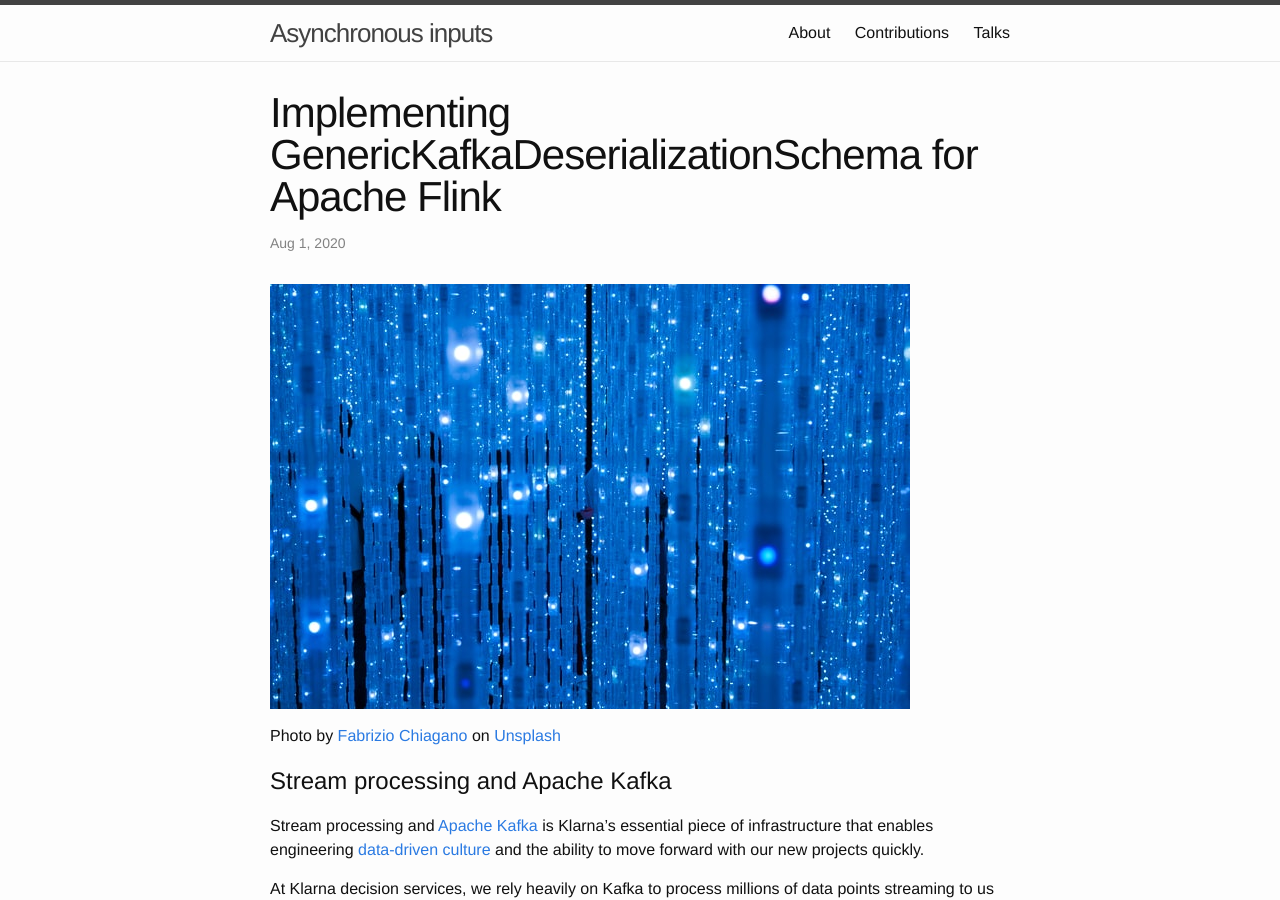
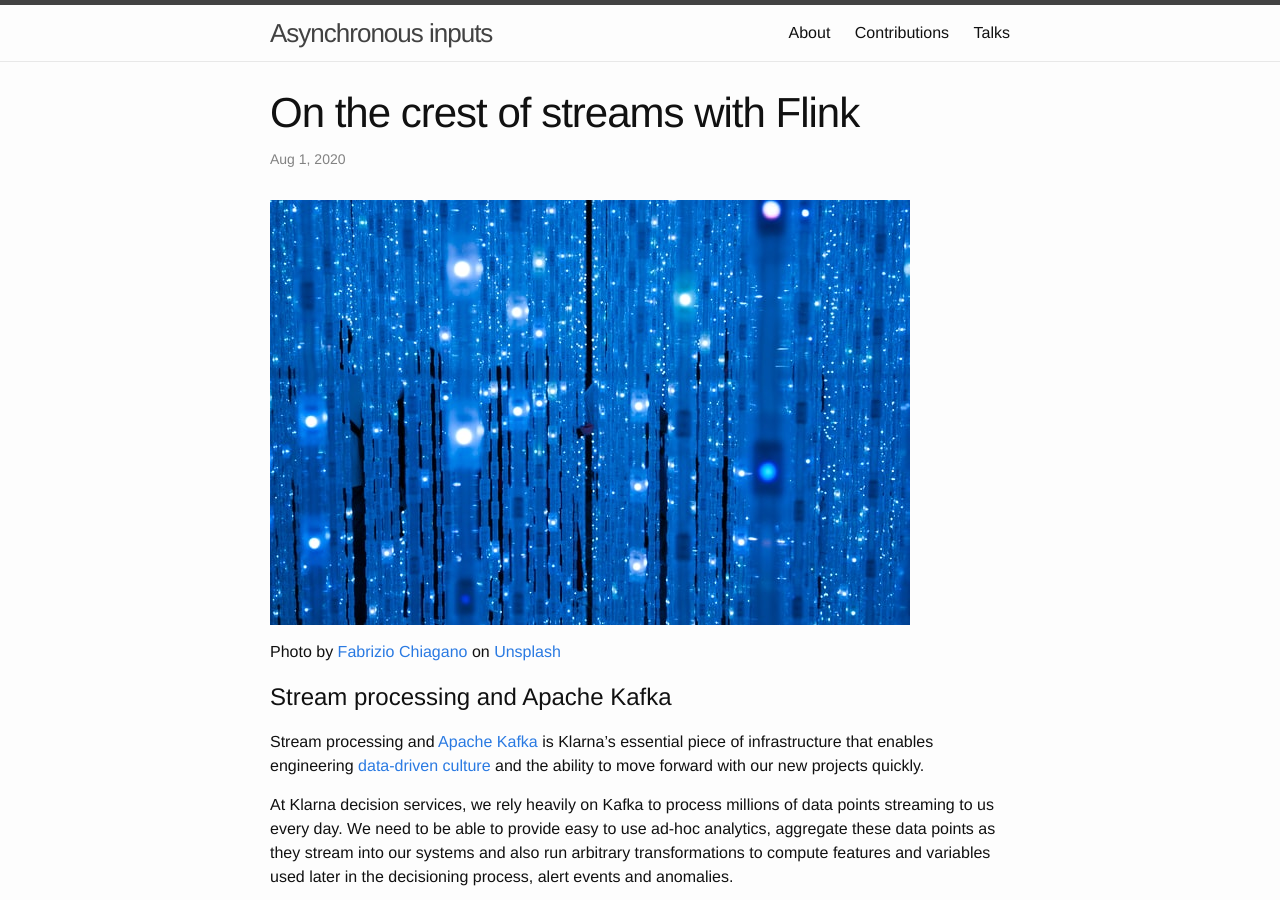
Before and after one commit to rk13/rk13.github.io, a Jekyll site: the page built from _posts/2020-08-01-flink-generic-kafka-deserializationdchema.markdown, in a window 1280 px wide and 900 px high. Built offline with Jekyll 4.4.1, drawn with Linux system fonts in a browser that asks for light colours; Markdown is read by kramdown in place of the engine named in the settings.

Commit message:
Update flink post title

```diff
--- a/_posts/2020-08-01-flink-generic-kafka-deserializationdchema.markdown
+++ b/_posts/2020-08-01-flink-generic-kafka-deserializationdchema.markdown
@@ -1,6 +1,6 @@
 ---
 layout: post
-title:  "Implementing GenericKafkaDeserializationSchema for Apache Flink"
+title:  "On the crest of streams with Flink"
 date:   2020-08-01 01:00:00
 ---
 
```
